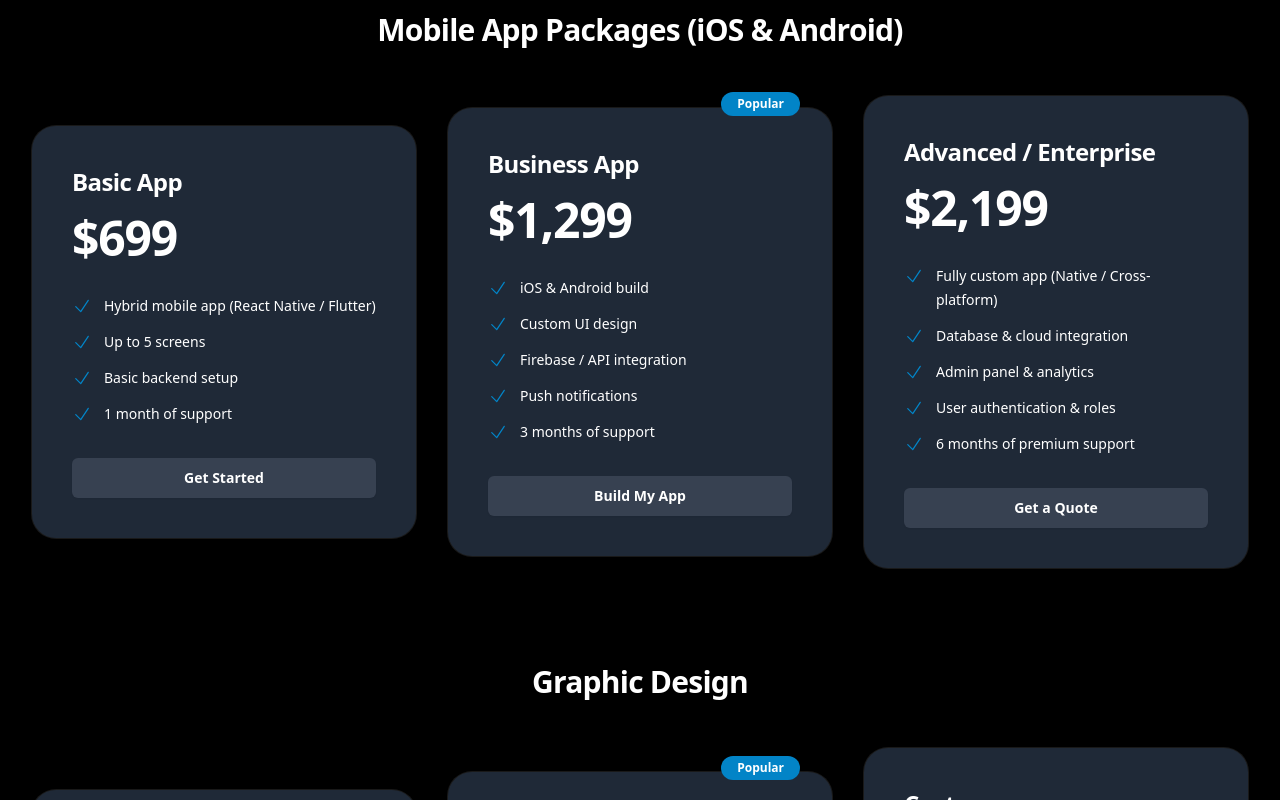
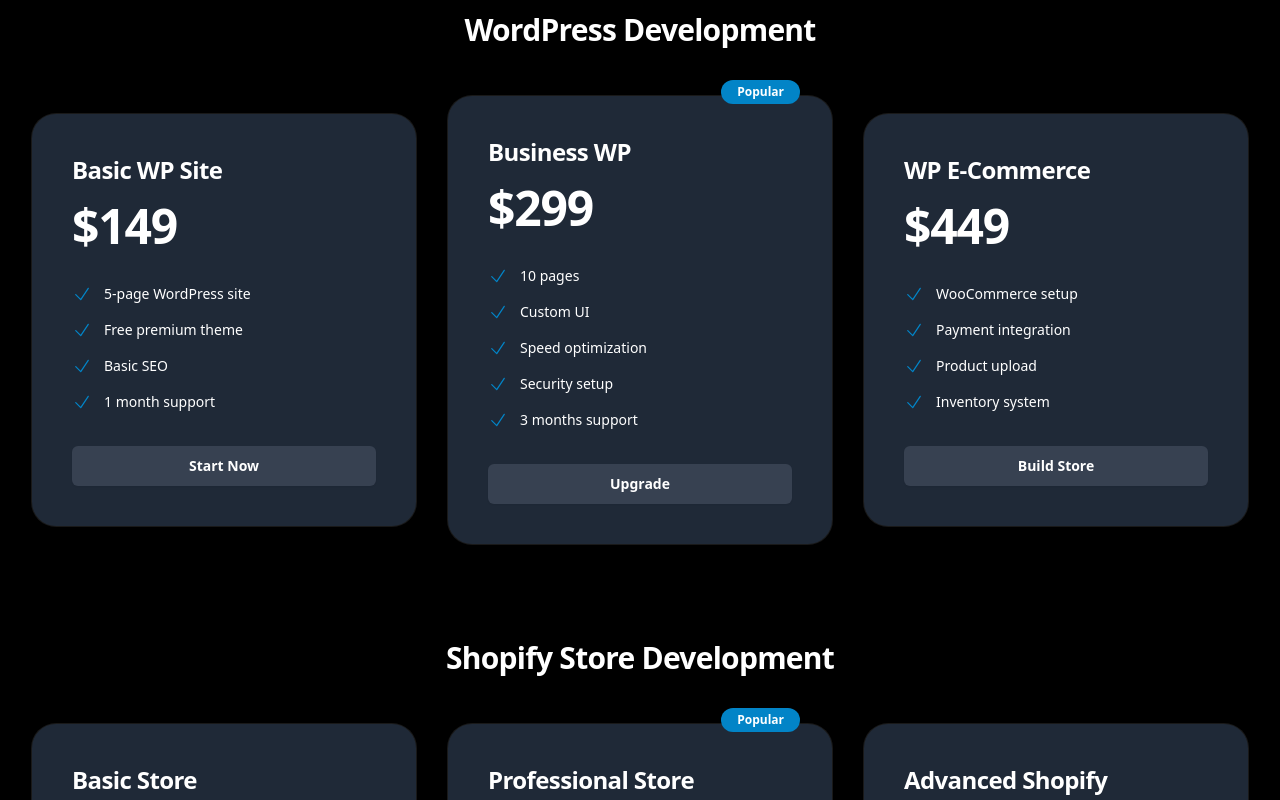
Before and after one commit to Muhammadd-01/NexoVate-Digital, a React (Vite) app: page /packages in a window 1280 px wide. Shown: the part 1740-2540 px from the top of the page. Built offline with nearby package versions, Linux system fonts and the light colour scheme.

Commit message:
Nexovate Digital

```diff
--- a/src/pages/Packages.jsx
+++ b/src/pages/Packages.jsx
@@ -80,6 +80,56 @@
           "6 months of support",
         ],
         cta: "Launch Store",
+      },
+    ],
+  },
+ {
+    title: "WordPress Development",
+    packages: [
+      {
+        name: "Basic WP Site",
+        price: "$149",
+        features: ["5-page WordPress site", "Free premium theme", "Basic SEO", "1 month support"],
+        cta: "Start Now",
+      },
+      {
+        name: "Business WP",
+        price: "$299",
+        features: ["10 pages", "Custom UI", "Speed optimization", "Security setup", "3 months support"],
+        cta: "Upgrade",
+        popular: true,
+      },
+      {
+        name: "WP E-Commerce",
+        price: "$449",
+        features: ["WooCommerce setup", "Payment integration", "Product upload", "Inventory system"],
+        cta: "Build Store",
+      },
+    ],
+  },
+
+  // ⭐⭐⭐ NEW CATEGORY — SHOPIFY ⭐⭐⭐
+  {
+    title: "Shopify Store Development",
+    packages: [
+      {
+        name: "Basic Store",
+        price: "$199",
+        features: ["Shopify theme setup", "Home + 3 inner pages", "Basic SEO", "Payment setup"],
+        cta: "Start Store",
+      },
+      {
+        name: "Professional Store",
+        price: "$349",
+        features: ["Custom UI sections", "Product pages", "Apps integration", "3 months support"],
+        cta: "Go Pro",
+        popular: true,
+      },
+      {
+        name: "Advanced Shopify",
+        price: "$499",
+        features: ["Full custom Shopify store", "Automation", "Inventory & shipping", "Premium support"],
+        cta: "Build Premium Store",
       },
     ],
   },
```
